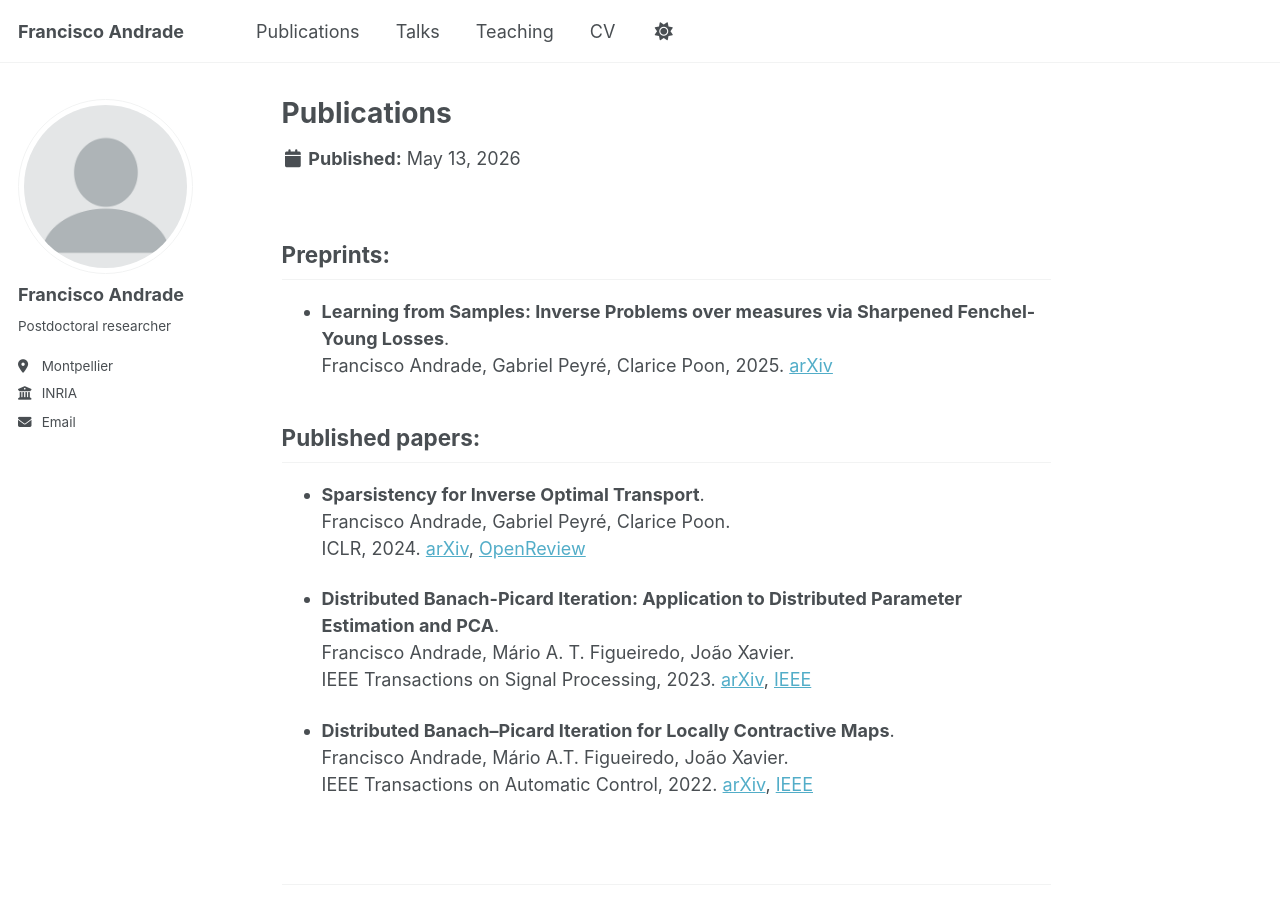
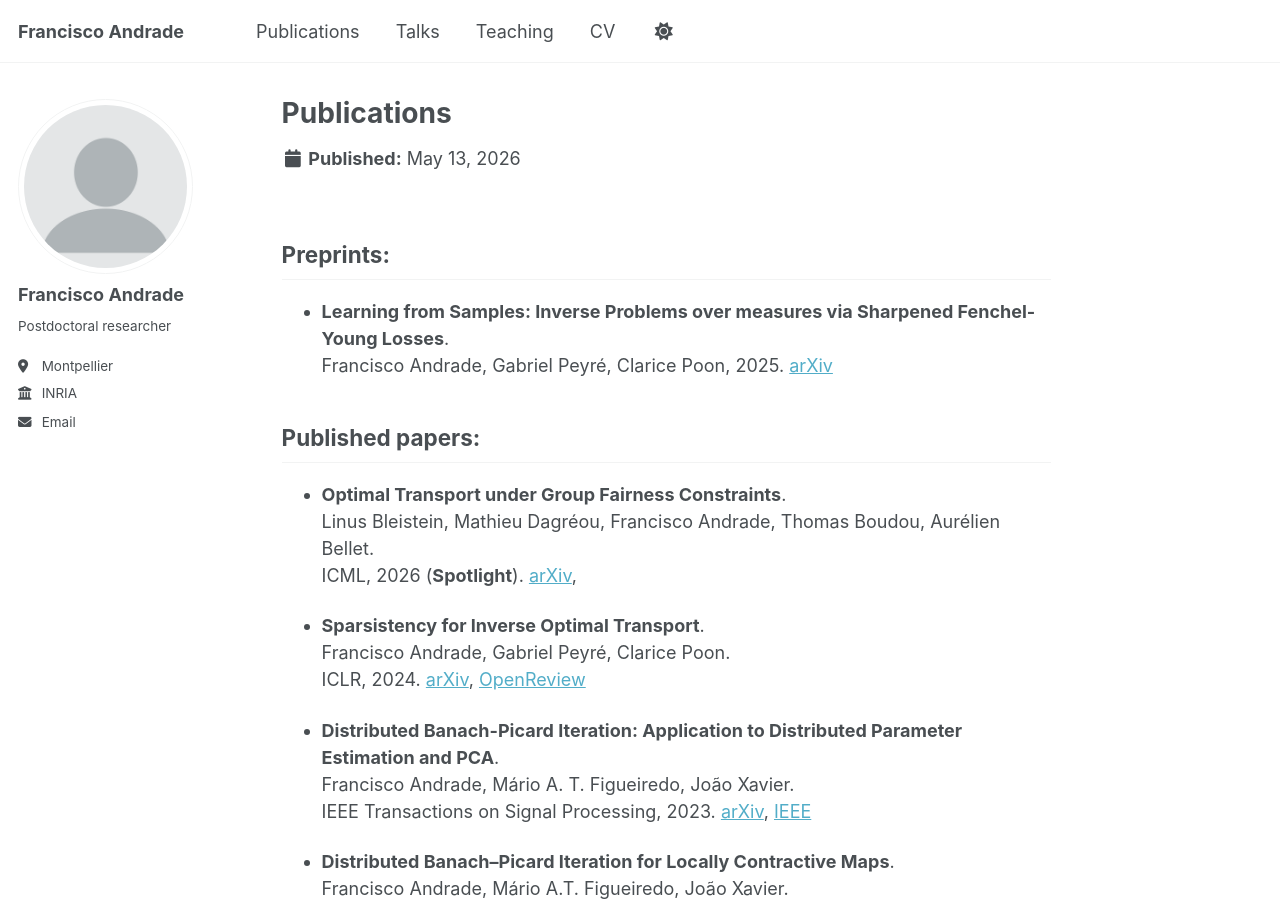
Before and after one commit to FranciscoAndrade90/FranciscoAndrade90.github.io, a Jekyll site: the page built from _publications/publications.md, in a window 1280 px wide and 900 px high. Built offline with Jekyll 4.4.1, drawn with Linux system fonts in a browser that asks for light colours.

Commit message:
Update publications.md

```diff
--- a/_publications/publications.md
+++ b/_publications/publications.md
@@ -10,6 +10,10 @@ redirect_from:
 Francisco Andrade, Gabriel Peyré, Clarice Poon, 2025. [arXiv](https://www.arxiv.org/pdf/2505.07124)
 
 ## Published papers:
+
+- **Optimal Transport under Group Fairness Constraints**.\
+ Linus Bleistein, Mathieu Dagréou, Francisco Andrade, Thomas Boudou, Aurélien Bellet.\
+ICML, 2026 (**Spotlight**). [arXiv](https://arxiv.org/pdf/2601.07144),
 
 - **Sparsistency for Inverse Optimal Transport**.\
  Francisco Andrade, Gabriel Peyré, Clarice Poon.\
```
